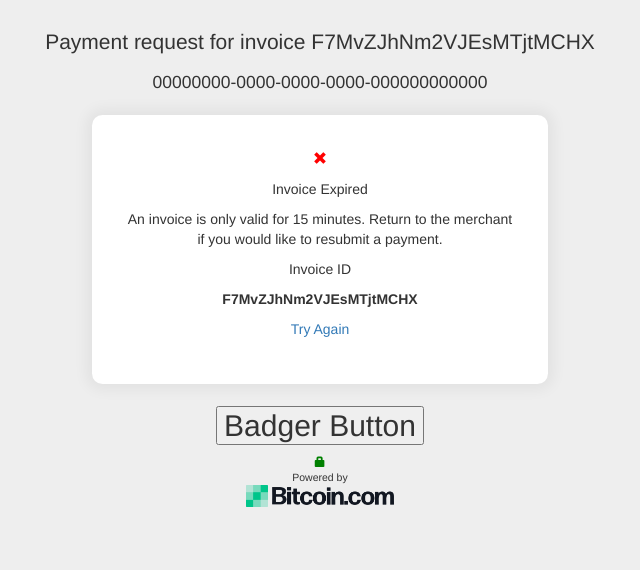
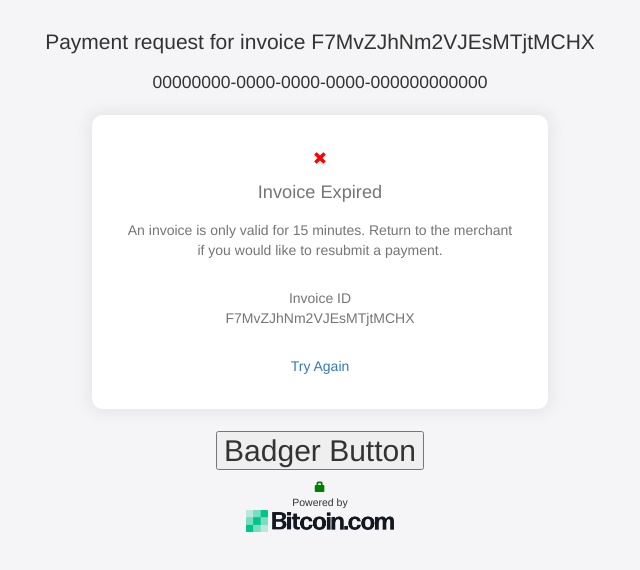
Before and after one commit to Bitcoin-com/bip70-merchant-services, a React app: page / in a window 1280 px wide. Shown: the top 570 px of the page, without its empty margins (320-960 px from the left). Built offline with nearby package versions, Linux system fonts and the light colour scheme.

Commit message:
Layout for expired.

```diff
--- a/src/components/BIP70.less
+++ b/src/components/BIP70.less
@@ -17,13 +17,31 @@
 
   .card {
     background: white;
+    color: #757575;
     box-shadow: 0 0 14px 6px rgba(0, 0, 0, 0.05);
-    padding: 3%;
-    margin-left: auto;
-    margin-right: auto;
+    padding: 3% 3% 2% 3%;
     width: 40%;
     border-radius: 0.75em;
     margin: 2% auto;
+
+    .cardTitle {
+      font-size: 1.3em;
+      margin-bottom: 0.8em;
+    }
+
+    .cardText {
+      margin-bottom: 2em;
+    }
+
+    #expired {
+      #invoiceIdLabel {
+        margin-bottom: 0;
+      }
+
+      #invoiceId {
+        font-weight: 500;
+      }
+    }
   }
 }
 .myCustomStyleClass {
--- a/src/components/BIP70.tsx
+++ b/src/components/BIP70.tsx
@@ -71,13 +71,15 @@ export class BIP70 extends React.Component<BIP70Props, any> {
           <p>
             <span className="glyphicon glyphicon-remove" />
           </p>
-          <p>Invoice Expired</p>
-          <p>
+          <p className="cardTitle">Invoice Expired</p>
+          <p className="cardText">
             An invoice is only valid for 15 minutes. Return to the merchant if
             you would like to resubmit a payment.
           </p>
-          <p>Invoice ID</p>
-          <p className="strong">{this.state.paymentId}</p>
+          <p id="invoiceIdLabel">Invoice ID</p>
+          <p id="invoiceId" className="cardText">
+            {this.state.paymentId}
+          </p>
           <p>
             <a href="https://developer.bitcoin.com" target="_blank">
               Try Again
--- a/src/index.less
+++ b/src/index.less
@@ -1,14 +1,11 @@
 @import "~bootstrap/less/bootstrap";
 @import "components/BIP70";
 body {
-  background: #eee;
+  background: #f5f5f7;
   text-align: center;
 
   .container .jumbotron,
   .container-fluid .jumbotron {
     background: white;
   }
-  .strong {
-    font-weight: bold;
-  }
 }
```
